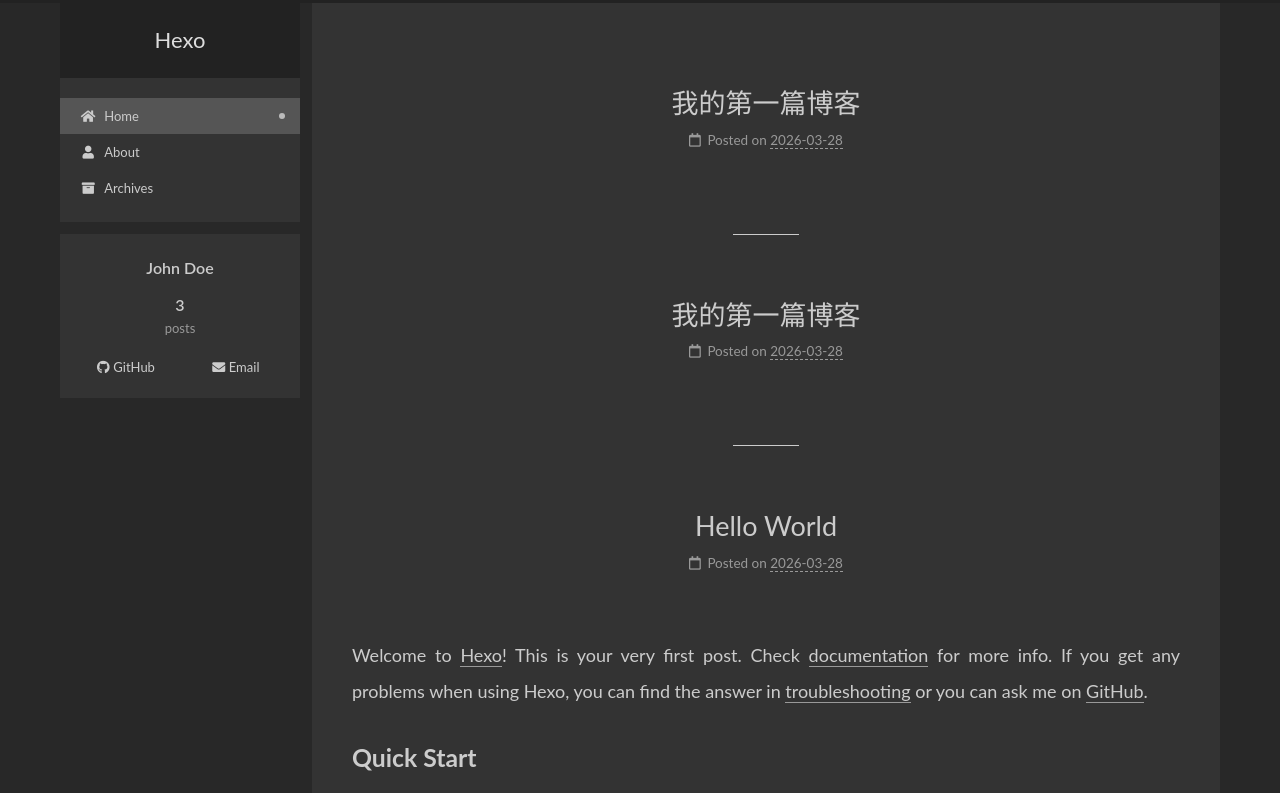
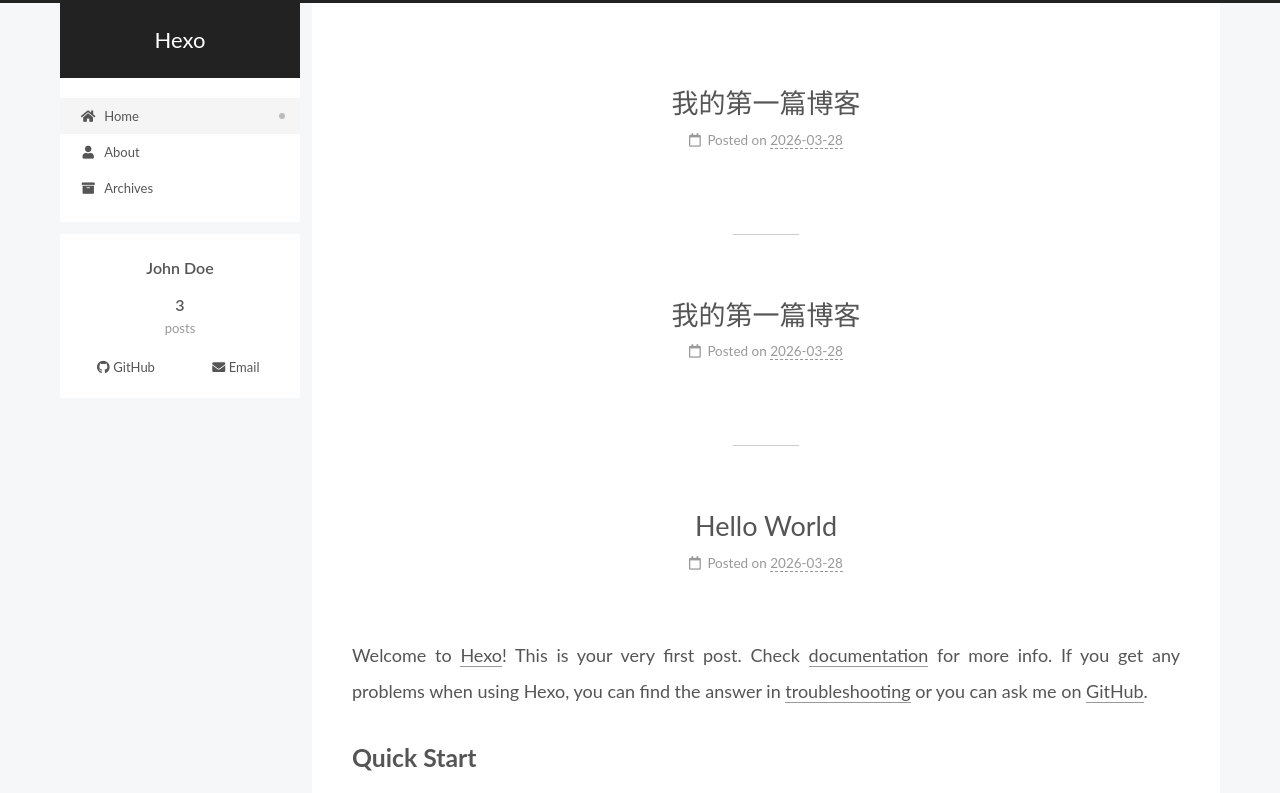
Before and after one commit to Mechial-creat/Mechial-creat.github.io, a plain HTML site: page index.html in a window 1280 px wide. Shown: the top 793 px of the page. Drawn offline with Linux system fonts and the dark colour scheme.

Commit message:
Site updated: 2026-03-28 17:32:07

```diff
--- a/css/main.css
+++ b/css/main.css
@@ -18,34 +18,6 @@
   --btn-default-hover-color: #fff;
   --btn-default-hover-border-color: #222;
 }
-@media (prefers-color-scheme: dark) {
-  :root {
-    --body-bg-color: #282828;
-    --content-bg-color: #333;
-    --card-bg-color: #555;
-    --text-color: #ccc;
-    --blockquote-color: #bbb;
-    --link-color: #ccc;
-    --link-hover-color: #eee;
-    --brand-color: #ddd;
-    --brand-hover-color: #ddd;
-    --table-row-odd-bg-color: #282828;
-    --table-row-hover-bg-color: #363636;
-    --menu-item-bg-color: #555;
-    --btn-default-bg: #222;
-    --btn-default-color: #ccc;
-    --btn-default-border-color: #555;
-    --btn-default-hover-bg: #666;
-    --btn-default-hover-color: #ccc;
-    --btn-default-hover-border-color: #666;
-  }
-  img {
-    opacity: 0.75;
-  }
-  img:hover {
-    opacity: 0.9;
-  }
-}
 html {
   line-height: 1.15; /* 1 */
   -webkit-text-size-adjust: 100%; /* 2 */
@@ -1197,7 +1169,7 @@ pre .javascript .function {
 }
 .links-of-author a::before,
 .links-of-author span.exturl::before {
-  background: #fff;
+  background: #167966;
   border-radius: 50%;
   content: ' ';
   display: inline-block;
--- a/index.html
+++ b/index.html
@@ -407,7 +407,7 @@
         <a href="https://github.com/Mechial-creat" title="GitHub → https:&#x2F;&#x2F;github.com&#x2F;Mechial-creat" rel="noopener" target="_blank"><i class="fab fa-github fa-fw"></i>GitHub</a>
       </span>
       <span class="links-of-author-item">
-        <a href="mailto:3928421998@qq.com" title="Email → mailto:3928421998@qq.com" rel="noopener" target="_blank"><i class="fa fa-envelope fa-fw"></i>Email</a>
+        <a href="mailto:2167026814@qq.com" title="Email → mailto:2167026814@qq.com" rel="noopener" target="_blank"><i class="fa fa-envelope fa-fw"></i>Email</a>
       </span>
   </div>
 
```
Also changed, not shown: 2026/03/28/hello-world/index.html (+1 -1 lines), 2026/03/28/我的第一篇博客-1/index.html (+1 -1 lines), 2026/03/28/我的第一篇博客/index.html (+1 -1 lines), archives/2026/03/index.html (+1 -1 lines), archives/2026/index.html (+1 -1 lines), archives/index.html (+1 -1 lines).
